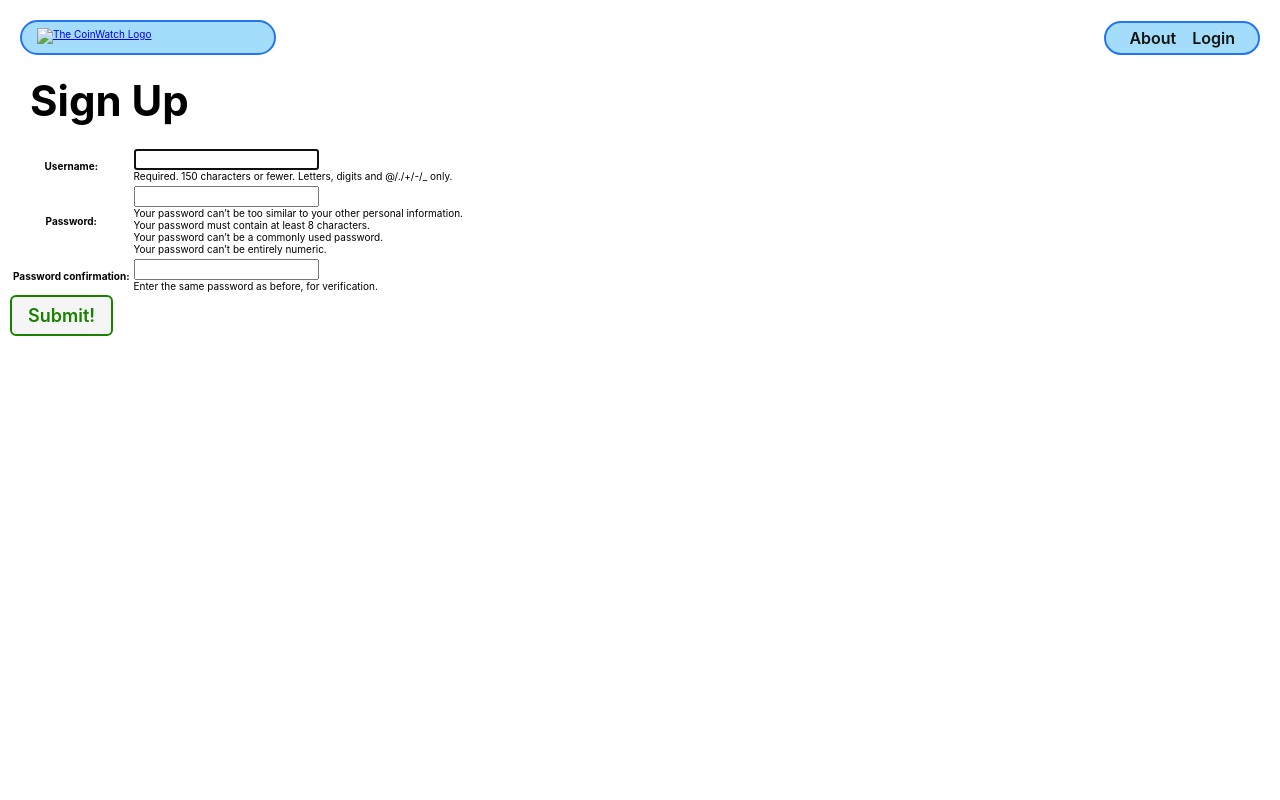
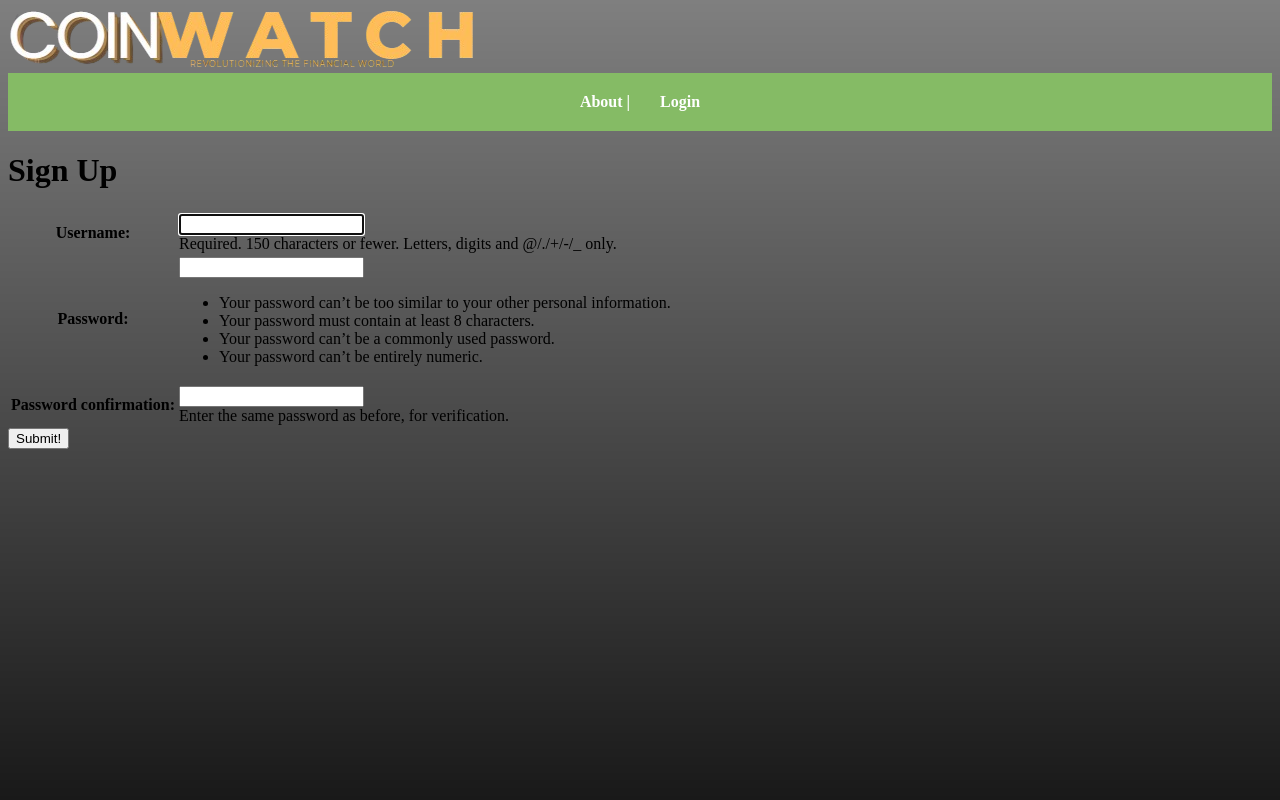
Before and after one commit to ian-ruiz21/CoinWatch, a Django app: page /accounts/signup/ in a window 1280 px wide. Run offline with Django 5.2, Linux system fonts and the light colour scheme.

Commit message:
changes to the base.css

```diff
--- a/CoinWatch/settings.py
+++ b/CoinWatch/settings.py
@@ -64,7 +64,7 @@ ROOT_URLCONF = 'CoinWatch.urls'
 TEMPLATES = [
     {
         'BACKEND': 'django.template.backends.django.DjangoTemplates',
-        'DIRS': [],
+        'DIRS': [BASE_DIR / 'templates'],
         'APP_DIRS': True,
         'OPTIONS': {
             'context_processors': [
--- a/main_app/static/css/base.css
+++ b/main_app/static/css/base.css
@@ -2,271 +2,147 @@ html {
   box-sizing: border-box;
 }
 
-  /* The Universal Selector */
-  *, /* All elements*/
-  *::before, /* All ::before pseudo-elements */
-  *::after {
-    /* All ::after pseudo-elements */
-    /* height & width will now include border & padding by default
-       but can be over-ridden as needed */
-    box-sizing: inherit;
+body {
+    background: url('') no-repeat center center fixed;
+    background-size: cover;
+    color: var(--text-color);
 }
 
-  /* resets font size to be 62.5% of the user preference -
-       in most browser configurations this will be 10px */
-  :root {
-    font-size: 62.5%;
+body::before {
+  content: "";
+  position: fixed;
+  top: 0;
+  left: 0;
+  width: 100%;
+  height: 100%;
+  background: linear-gradient(180deg, rgba(0,0,0,0.5), rgba(0,0,0,0.9));
+  z-index: -1;
 }
 
-  body {
-    margin: 0;
-    display: flex;
-    flex-direction: column;
-    align-items: center;
-    font-family: -apple-system, BlinkMacSystemFont, 'Segoe UI', 'Roboto',
-      'Oxygen', 'Ubuntu', 'Cantarell', 'Fira Sans', 'Droid Sans',
-      'Helvetica Neue', sans-serif;
-    min-height: 100vh;
-    --nav-bg: rgba(104, 197, 248, 0.7);
-    --nav-bg-ff: rgba(104, 197, 248, 0.9);
-    --borders: rgb(36, 116, 248) solid 2px;
-    --text-color: rgb(17, 20, 17);
-    --link-hover-color: rgb(16, 56, 158);
-    --button-bg: rgb(245, 245, 245);
-    --button-bg-hover: rgb(226, 226, 226);
-    --submit: rgb(26, 128, 0);
-    --warn: rgb(255, 102, 0);
-    --danger: rgb(220, 20, 30);
-    --secondary: rgb(57, 57, 57);
-    --card-box-shadow: 5px 5px 6px -1px #aaa;
-    --font-xtreme: 4.2rem;
-    --font-xxl: 3.6rem;
-    --font-xl: 2.4rem;
-    --font-l: 1.8rem;
-    --font-reg: 1.6rem;
-    --card-border-radius: 6px;
+.container {
+color: #ddd;
 }
 
-  header {
-    width: 100%;
-    background: var(--nav-bg-ff); /* rgba(104, 197, 248, .9) */
-    border-bottom: var(--borders);
+.coin-container {
+color: white; /* Set text color to white */
+padding: 20px;
+background-color: #1a1a1a; /* Optional: Dark background for contrast */
+border-radius: 10px;
+box-shadow: 0 2px 8px rgba(0, 0, 0, 0.5);
+text-align: center;
 }
 
-  nav {
-    margin: 10px;
+.coin-grid {
+display: grid;
+grid-template-columns: repeat(4, 1fr); /* 4 columns */
+gap: 20px;
+margin-top: 20px;
+color: #ddd;
 }
 
-  ul {
-    margin: 0;
-    list-style: none;
-    padding: 0;
+.coin-card {
+border: 1px solid #ddd;
+border-radius: 8px;
+padding: 15px;
+text-align: center;
+box-shadow: 0 2px 4px rgba(0, 0, 0, 0.1);
+color: #ddd;
 }
 
-  main {
-    width: 100%;
-    padding: 0 10px;
+.coin-card img {
+width: 50px;
+height: 50px;
+margin-bottom: 10px;
 }
 
-  h2 {
-    font-size: var(--font-xl);
+.coin-info p {
+margin: 5px 0;
+color: #ddd;
 }
 
-  nav a {
-    text-decoration: none;
-    color: var(--text-color);
-    font-weight: 600;
-    font-size: 16px;
+/* Individual coin item style */
+.coin-item {
+background-color: #85BB65; /* Dark gray background for contrast */
+padding: 10px;
+border-radius: 8px;
+text-align: center;
+transition: transform 0.2s, box-shadow 0.2s;
 }
 
-  nav a:hover {
-    color: var(--link-hover-color);
+.coin-item:hover {
+transform: scale(1.05);
+box-shadow: 0 4px 8px rgba(0, 0, 0, 0.2);
 }
 
-  nav ul {
-    display: flex;
-    align-items: center;
-    justify-content: center;
-    flex-wrap: wrap;
+.coin-item img {
+width: 60px;
+height: 60px;
+margin-bottom: 10px;
 }
 
-  nav li {
-    padding: 5px 8px;
+/* Links inside the coin items */
+.coin-item a {
+text-decoration: none;
+color: white;
 }
 
-  .header-logo-container {
-    margin: auto;
-    padding: 10px 20px 0;
-    max-width: 500px;
+.coin-item a:hover h3 {
+color: rgb(183, 0, 255);
 }
 
-  .page-header {
-    display: flex;
-    align-items: center;
-    margin: 20px;
-  }
-
-  .btn {
-    font-size: var(--font-l);
-    padding: 8px 16px;
-    border-radius: 6px;
-    border-width: 2px;
-    border-style: solid;
-    text-decoration: none;
-    background-color: var(--button-bg);
-    font-weight: 600;
-    cursor: pointer;
-    font-family: inherit;
-    margin-right: 10px;
-  }
-
-  .btn:hover {
-    background-color: var(--button-bg-hover);
-  }
-
-  .submit {
-    color: var(--submit);
-    border-color: var(--submit);
-  }
-
-  .secondary {
-    color: var(--secondary);
-    border-color: var(--secondary);
-  }
-
-  .warn {
-    color: var(--warn);
-    border-color: var(--warn);
-  }
-
-  .danger {
-    color: var(--danger);
-    border-color: var(--danger);
-  }
-
-  .page-header h1 {
-    font-size: var(--font-xxl);
-    margin: 0;
-  }
-
-  .page-header img {
-    height: 40px;
-    margin-left: 15px;
-  }
-
-  .page-header img:first-of-type {
-    margin-left: 20px;
-  }
-
-  .page-content {
-    font-size: var(--font-reg);
-  }
-
-  @media only screen and (min-width: 768px) {
-    header {
-      position: sticky;
-      display: flex;
-      flex-direction: row;
-      top: 0;
-      align-items: center;
-    }
-
-    main {
-      max-width: 1300px;
-      min-height: calc(100vh - 53px);
-    }
-
-    nav,
-    .header-logo-container {
-      margin: 10px 0;
-      padding: 0 15px;
-    }
-
-    /* visual fix to help align logo */
-    .header-logo-container {
-      padding-top: 3px;
-    }
-
-    nav {
-      margin-left: auto;
-      display: flex;
-      justify-content: center;
-    }
-
-    nav ul {
-      flex-wrap: nowrap;
-    }
-
-    .header-logo-container {
-      width: 213px;
-    }
-
-    .page-header h1 {
-      font-size: var(--font-xtreme);
-    }
-
-    .page-header img {
-      height: 50px;
-      margin-left: 20px;
-    }
-
-    .page-header img:first-of-type {
-      margin-left: 25px;
-    }
-
-    @supports (-webkit-backdrop-filter: none) or (backdrop-filter: none) {
-      header {
-        background: var(--nav-bg);
-        -webkit-backdrop-filter: blur(3px);
-        backdrop-filter: blur(3px);
-      }
+@media (max-width: 768px) {
+.coin-grid {
+    grid-template-columns: repeat(2, 1fr); /* 2 columns for smaller screens */
 }
 }
 
-  @media only screen and (min-width: 1024px) {
-    main {
-      min-height: calc(100vh - 55px);
+@media (max-width: 480px) {
+.coin-grid {
+    grid-template-columns: 1fr; /* 1 column for very small screens */
+}
 }
 
-    header {
-      margin: 20px 20px 0 20px;
-      width: calc(100vw - 40px);
-      max-width: 1920px;
-      top: 20px;
-      background-color: transparent;
-      border-bottom: none;
+/* CSS Styling for Navigation */
+.main-nav ul,
+.dynamic-nav ul {
+display: flex;
+justify-content: center;
+list-style: none;
+padding: 0;
+margin: 10px 0;
 }
 
-    nav,
-    .header-logo-container {
-      margin: 0;
-      background: var(--nav-bg-ff);
-      border: var(--borders);
-      border-radius: 18px;
+.main-nav ul li,
+.dynamic-nav ul li {
+margin: 0 15px;
 }
 
-    nav {
-      margin-left: auto;
+.main-nav a,
+.dynamic-nav a {
+text-decoration: none;
+color: #ffffff;
+font-weight: bold;
 }
 
-    .header-logo-container {
-      /* visual fix to help align logo */
-      padding-top: 6px;
-      width: 256px;
-      height: 35px;
+.dynamic-nav {
+background-color: #85BB65;
+padding: 10px 0;
 }
 
-    @supports (-webkit-backdrop-filter: none) or (backdrop-filter: none) {
-      header {
-        -webkit-backdrop-filter: none;
-        backdrop-filter: none;
+.btn-gray {
+display: inline-block;
+padding: 10px 20px;
+font-size: 16px;
+text-align: center;
+text-decoration: none;
+background-color: #85BB65; /* Gray background */
+color: white; /* White text */
+border: none;
+border-radius: 5px;
+cursor: pointer;
+transition: background-color 0.3s ease;
 }
 
-      nav,
-      .header-logo-container {
-        background: rgba(104, 197, 248, 0.6);
-        -webkit-backdrop-filter: blur(3px);
-        backdrop-filter: blur(3px);
+.btn-gray:hover {
+background-color: #85BB65; /* Darker gray on hover */
 }
-    }
-  }
--- a/main_app/templates/about.html
+++ b/main_app/templates/about.html
@@ -1,6 +1,6 @@
-{% extends 'base.html' %}
-
-{% block content %}
+{% extends 'base.html' %} {% load static %} {% block head %}
+<link rel="stylesheet" href="{% static 'css/base.css' %}" />
+{% endblock %} {% block content %}
 
 <div class="container">
     <h1>About Us</h1>
--- a/main_app/templates/base.html
+++ b/main_app/templates/base.html
@@ -16,17 +16,17 @@
     <header>
       <div class="header-logo-container">
         <a href="/">
-          <img src="" alt="The CoinWatch Logo" />
+          <img src="{% static 'images/coinwatch-logo-removebg-preview.png' %}" alt="CoinWatch Logo" />
         </a>
       </div>
-      <nav>
+      <nav class="dynamic-nav">
         <ul>
           {% if user.is_authenticated %}
-            <li><a href="">Home</a></li>
-            <li><a href="{% url 'coin-watchlist'%}">My Watchlist</a></li>
-            <li><a href="">Crypto Blog</a></li>
-            <li><a href="{% url 'coin-index' %}">All Coins</a></li>
-            <li><a href="{% url 'about' %}">About</a></li>
+            <li><a href="">Home     |  </a></li>
+            <li><a href="{% url 'coin-watchlist' %}">My Watchlist     |</a></li>
+            <li><a href="">Crypto Blog     | </a></li>
+            <li><a href="{% url 'coin-index' %}">All Coins     |</a></li>
+            <li><a href="{% url 'about' %}">About     |</a></li>
             <li>
               <form id="logout-form" method="post" action="{% url 'logout' %}">
                 {% csrf_token %}
@@ -34,7 +34,7 @@
               </form>
             </li>
           {% else %}
-            <li><a href="{% url 'about' %}">About</a></li>
+            <li><a href="{% url 'about' %}">About |</a></li>
             <li><a href="{% url 'home' %}">Login</a></li>
 
           {% endif %}
--- a/main_app/templates/coins/detail.html
+++ b/main_app/templates/coins/detail.html
@@ -8,13 +8,15 @@
 {% block content %}
 <div class="coin-details-container">
     <h1>{{ coin.name }} {{ coin.symbol }}</h1>
+    <div class="coin-info-box">
     <div class="coin-info">
         <img src="{{ coin.image }}" alt="{{ coin.name }}">
         <p>Price: ${{ coin.price }}</p>
         <p>Market Cap: ${{ coin.market_cap }}</p>
         <p>Volume: ${{ coin.volume }}</p>
         <p>Change (24h): {{ coin.change }}%</p>
-        <p>{{ coin.description }}</p>
+    </div>
+        <p class="coin-description">{{ coin.description }}</p>
     </div>
     <form action="{% url 'add-to-watchlist' coin.symbol%}" method="POST">
         {% csrf_token %}
--- a/main_app/templates/coins/index.html
+++ b/main_app/templates/coins/index.html
@@ -1,11 +1,11 @@
 {% extends 'base.html' %} {% load static %} {% block head %}
-<link rel="stylesheet" href="" />
+<link rel="stylesheet" href="{% static 'css/base.css' %}" />
 {% endblock %} {% block content %}
 
 <div class="coin-container">
   <h1>Available Cryptocurrencies</h1>
   <h3>Updated at: {{coins.0.updated_at}}</h3>
-  <div class="coin-list">
+  <div class="coin-grid">
     {% for coin in coins %}
     <div class="coin-item">
       <a href="{% url 'coin-detail' coin.symbol %}" >
--- a/main_app/templates/home.html
+++ b/main_app/templates/home.html
@@ -1,5 +1,8 @@
 {% extends 'base.html' %}
-
+{% load static %}
+{% block head %}
+<link rel="stylesheet" href="{% static 'css/base.css' %}" />
+{% endblock %}
 {% block content %}
 
 <section>
--- a/main_app/templates/signup.html
+++ b/main_app/templates/signup.html
@@ -1,7 +1,7 @@
 {% extends 'base.html' %}
 {% load static %}
 {% block head %}
-<link rel="stylesheet" href="{% static 'css/form.css' %}" />
+<link rel="stylesheet" href="{% static 'css/base.css' %}" />
 {% endblock %}
 {% block content %}
 <div class="page-header">
--- a/main_app/views.py
+++ b/main_app/views.py
@@ -10,7 +10,7 @@ from django.utils import timezone
 
 API_KEY = os.environ["API_KEY"]
 
-API_URL = f"https://api.coingecko.com/api/v3/coins/markets?order=market_cap_desc&per_page=20&vs_currency=usd&x_cg_api_key={API_KEY}"
+API_URL = f"https://api.coingecko.com/api/v3/coins/markets?order=market_cap_desc&per_page=100&vs_currency=usd&x_cg_api_key={API_KEY}"
 
 API_FETCH_FREQ = 1  # minutes
 
```
Also changed, not shown: main_app/templates/coins/watchlist.html (+9 -7 lines), main_app/migrations/0004_navigationlink.py (added), main_app/models.py (line endings or trailing spaces), main_app/static/images/backgroumd - b.png (added), main_app/static/images/background-bitcoin.png (added), main_app/static/images/bitcoin-image.png (added), main_app/static/images/coinwatch-logo-removebg-preview.png (added), main_app/static/images/coinwatch-logo.png (added). Lines whose indentation alone changed are shown as unchanged.
